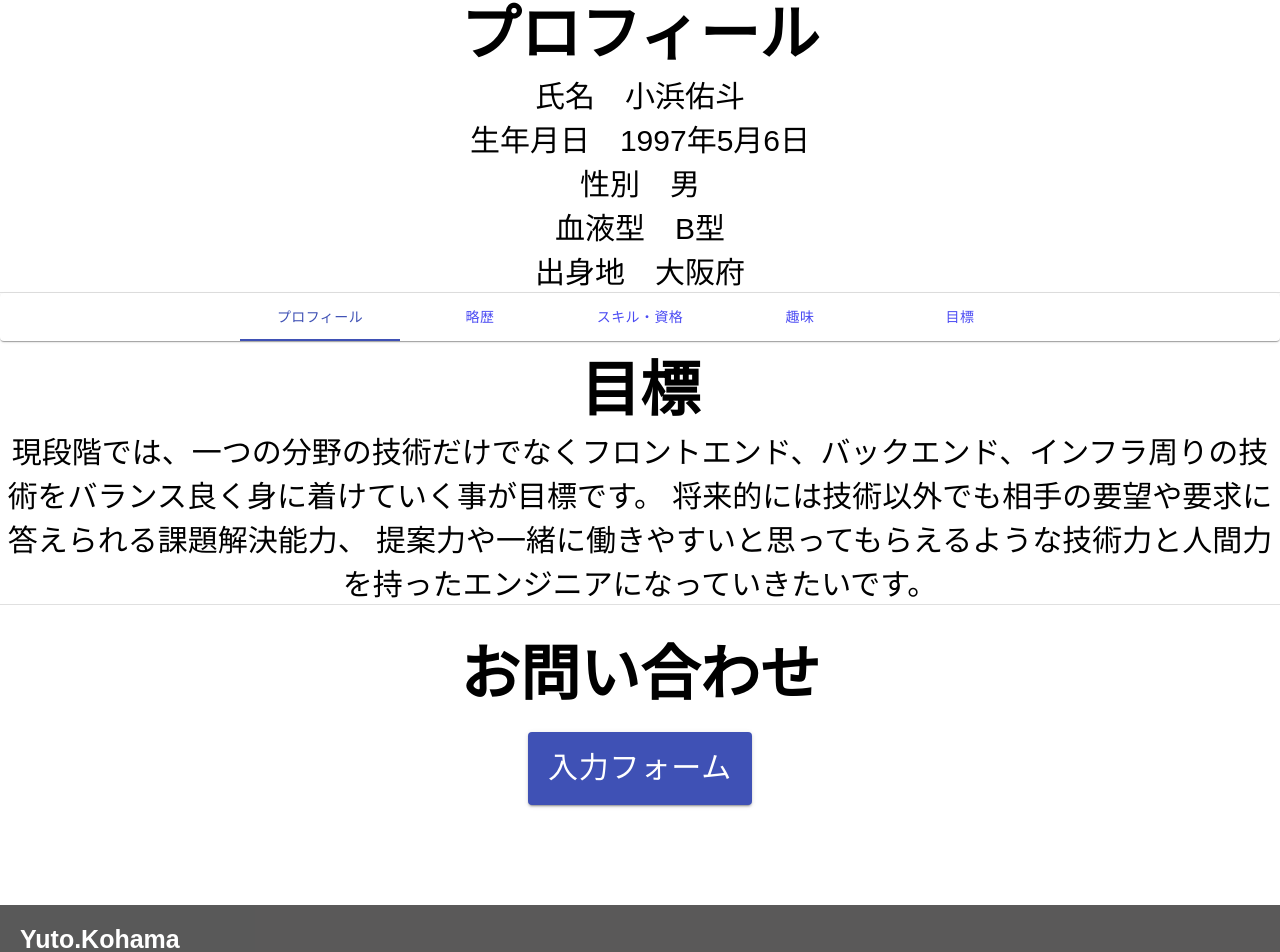
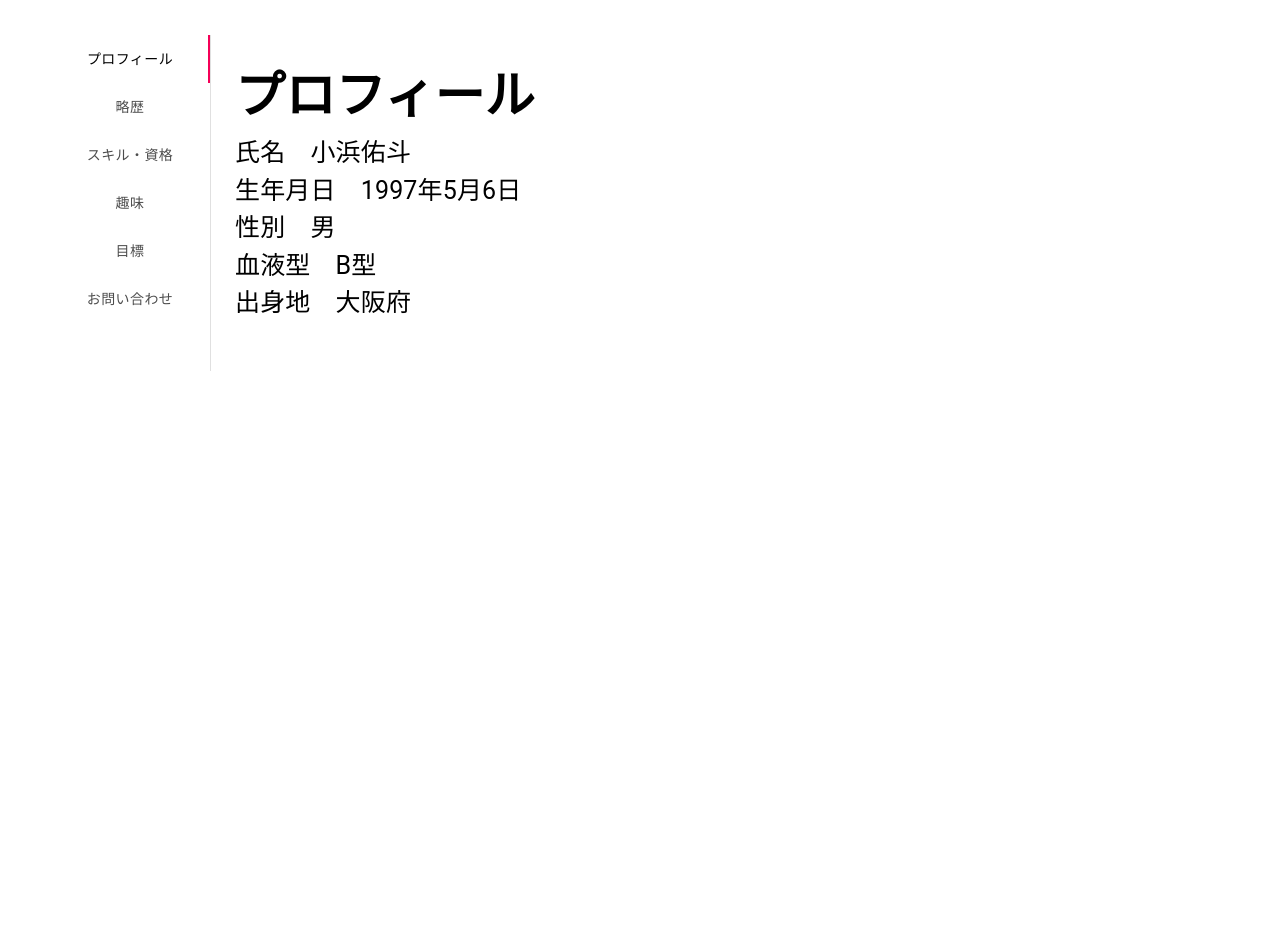
Before and after one commit to yk2906/portfolio, a React (Create React App) app: page /aim in a window 1280 px wide. Shown: the part 985-1937 px from the top of the page. After the commit the page ends 1470 px from the top, so only its background shows below. Built offline with nearby package versions, Linux system fonts and the light colour scheme.

Commit message:
initial commit

```diff
--- a/package.json
+++ b/package.json
@@ -4,6 +4,7 @@
   "private": true,
   "dependencies": {
     "@material-ui/core": "^4.11.0",
+    "@material-ui/styles": "^4.10.0",
     "@testing-library/jest-dom": "^4.2.4",
     "@testing-library/react": "^9.5.0",
     "@testing-library/user-event": "^7.2.1",
--- a/src/App.css
+++ b/src/App.css
@@ -1,6 +1,6 @@
-.App {
+/* .App {
   text-align: center;
-}
+} */
 
 .App-logo {
   height: 40vmin;
--- a/src/App.jsx
+++ b/src/App.jsx
@@ -2,7 +2,7 @@
 import './App.css';
 import Header from './components/Header';
 import Container from './components/Containers/Container';
-import Footer from './components/Footer';
+// import Footer from './components/Footer';
 
 
 const App = () => {
@@ -10,7 +10,6 @@
     <div>
       <Header />
       <Container />
-      <Footer />
     </div>
   );
 }
--- a/src/assets/styles/style.css
+++ b/src/assets/styles/style.css
@@ -30,7 +30,8 @@
     margin: auto;
     font-weight: 500;
     letter-spacing: 8px;
-    animation: fadeIn 0.9s ease 1s 1 normal;
+    opacity: 0;
+    animation: fadeIn 0.9s ease 1s 1 forwards;
 }
 
 @keyframes fadeIn {
@@ -69,18 +70,37 @@
 /* コンテイナースタイル */
 .container {
     font-size: 30px;
-    text-align: center;
+    height: 500px;
 }
 
+.profile {
+    font-size: 25px;
+}
 
+.career {
+    font-size: 25px;
+}
+
+.skills {
+    font-size: 25px;
+}
+
+.hobby {
+    font-size: 25px;
+}
+
+.aim {
+    font-size: 25px;
+}
 
 .form {
-    padding: 20px 10px 50px 10px;
+    padding-bottom: 50px;
+    font-size: 25px;
 }
 
 .form button {
     padding: 10px 20px 10px 20px;
-    font-size: 30px;
+    font-size: 20px;
 }
 
 @import url('https://fonts.googleapis.com/css?family=Exo:400,700');
@@ -221,30 +241,7 @@
 
 /* フッタースタイル */
 .footer {
-    background-color: rgb(20, 19, 19);
-    opacity: 0.7;
-    display: flex;
+    background-color: lavenderblush;
+    /* display: flex; */
+    height: 1000px;
 }
-
-.footer ul {
-    color: white;
-    list-style: none;
-    margin: 5px 5px 5px auto;
-}
-
-.footer li {
-    margin: 10px;
-    cursor: pointer;
-    user-select: none;
-}
-
-.footer li:hover {
-    opacity: 0.5;
-    transition: all 0.3s ease 0s;
-}
-
-.footer-logo {
-    color: white;
-    font-size: 25px;
-    margin: 20px auto 20px 20px;
-}
--- a/src/components/Containers/Aim.jsx
+++ b/src/components/Containers/Aim.jsx
@@ -4,9 +4,10 @@
     return(
         <div className='aim'>
         <h1>目標</h1>
-        <p>現段階では、一つの分野の技術だけでなくフロントエンド、バックエンド、インフラ周りの技術をバランス良く身に着けていく事が目標です。
+        <p>現段階では、一つの分野の技術だけでなく<br/>フロントエンド、バックエンド、インフラ周りの<br/>技術をバランス良く身に着けていく事が目標です。<br/>
             将来的には技術以外でも相手の要望や要求に答えられる課題解決能力、
-            提案力や一緒に働きやすいと思ってもらえるような技術力と人間力を持ったエンジニアになっていきたいです。
+            提案力や一緒に働きやすいと<br/>思ってもらえるような
+            技術力と人間力を持ったエンジニアになっていきたいです。
         </p>
     </div>
     )
--- a/src/components/Containers/Container.jsx
+++ b/src/components/Containers/Container.jsx
@@ -1,14 +1,15 @@
 import React from 'react';
 // import '../assets/styles/style.css';
-import Form from '../Forms/Form';
-import Menubar from './Menubar';
-import Profile from './Profile';
-import Career from './Career'
-import Skills from './Skills'
-import Hobby from './Hobby'
-import { Route } from 'react-router-dom';
-import Aim from './Aim';
-import Divider from '@material-ui/core/Divider';
+// import Form from '../Forms/Form';
+import VerticalTabs from './VerticalTabs';
+// import Profile from './Profile';
+// import Career from './Career'
+// import Skills from './Skills'
+// import Hobby from './Hobby'
+// import { Route } from 'react-router-dom';
+// import Aim from './Aim';
+// import Divider from '@material-ui/core/Divider';
+// import Footer from '../Footer';
 
 const Container = () => {
     return(
@@ -27,22 +28,19 @@
                             <li></li>
                     </ul>
             {/* </div> */}
-            <div className='profile-zone'>
-                 <Profile />
-                 <Divider />
-                <Menubar />
+            {/* <div className='profile-zone'> */}
+                <VerticalTabs />
                 {/* <Route path='/profile' component={Profile} /> */}
-                <Route path='/career' component={Career} />
+                {/* <Route path='/career' component={Career} />
                 <Route path='/skills' component={Skills} />
                 <Route path='/hobby' component={Hobby} />
-                <Route path='/aim' component={Aim} />
-            </div>
-
-            <Divider />
-            <div className='form'>
+                <Route path='/aim' component={Aim} /> */}
+            {/* </div> */}
+            {/* <div className='form'>
                 <h1>お問い合わせ</h1>
                 <Form />
-            </div>
+            </div> */}
+            {/* <Footer /> */}
         </div>
     )
 }
--- a/src/components/Containers/Menubar.jsx
+++ /dev/null
@@ -1,50 +0,0 @@
-import React from 'react';
-import { makeStyles } from '@material-ui/core/styles';
-import Paper from '@material-ui/core/Paper';
-import Tabs from '@material-ui/core/Tabs';
-import Tab from '@material-ui/core/Tab';
-import { Link } from 'react-router-dom';
-
-const useStyles = makeStyles({
-    root: {
-      flexGrow: 1,
-    },
-  });
-
-
-export default function Menubar() {
-    const classes = useStyles();
-    const [value, setValue] = React.useState(0);
-
-    const handleChange = (event, newValue) => {
-      setValue(newValue);
-    };
-
-    return (
-      <Paper className={classes.root}>
-        <Tabs
-          value={value}
-          onChange={handleChange}
-          indicatorColor="primary"
-          textColor="primary"
-          centered
-        >
-          {/* <Link to='/profile' style={{boxShadow:'none', textDecoration:'none'}}> */}
-        　  <Tab label="プロフィール" />
-          {/* </Link> */}
-          <Link to='/career' style={{boxShadow:'none', textDecoration:'none'}}>
-            <Tab label="略歴" />
-          </Link>
-          <Link to='/skills' style={{boxShadow:'none', textDecoration:'none'}}>
-            <Tab label="スキル・資格" />
-          </Link>
-          <Link to='/hobby' style={{boxShadow:'none', textDecoration:'none'}}>
-            <Tab label="趣味" />
-          </Link>
-          <Link to='/aim' style={{boxShadow:'none', textDecoration:'none'}}>
-            <Tab label="目標" />
-          </Link>
-        </Tabs>
-      </Paper>
-    );
-  }
--- /dev/null
+++ b/src/components/Containers/VerticalTabs.jsx
@@ -0,0 +1,164 @@
+import React from 'react';
+import PropTypes from 'prop-types';
+import { makeStyles } from '@material-ui/core/styles';
+import Tabs from '@material-ui/core/Tabs';
+import Tab from '@material-ui/core/Tab';
+import Typography from '@material-ui/core/Typography';
+import Box from '@material-ui/core/Box';
+import Skills from './Skills';
+import Profile from './Profile';
+import Hobby from './Hobby';
+import Aim from './Aim';
+import Form from '../Forms/Form';
+import Career from './Career';
+
+function TabPanel(props) {
+  const { children, value, index, ...other } = props;
+
+  return (
+    <div
+      role="tabpanel"
+      hidden={value !== index}
+      id={`vertical-tabpanel-${index}`}
+      aria-labelledby={`vertical-tab-${index}`}
+      {...other}
+    >
+      {value === index && (
+        <Box p={3}>
+          <Typography>{children}</Typography>
+        </Box>
+      )}
+    </div>
+  );
+}
+
+TabPanel.propTypes = {
+  children: PropTypes.node,
+  index: PropTypes.any.isRequired,
+  value: PropTypes.any.isRequired,
+};
+
+function a11yProps(index) {
+  return {
+    id: `vertical-tab-${index}`,
+    'aria-controls': `vertical-tabpanel-${index}`,
+  };
+}
+
+const useStyles = makeStyles((theme) => ({
+  root: {
+    flexGrow: 1,
+    backgroundColor: theme.palette.background.paper,
+    display: 'flex',
+    height: 336,
+    padding: 50,
+  },
+  tabs: {
+    borderRight: `1px solid ${theme.palette.divider}`,
+  },
+}));
+
+export default function VerticalTabs() {
+  const classes = useStyles();
+  const [value, setValue] = React.useState(0);
+
+  const handleChange = (event, newValue) => {
+    setValue(newValue);
+  };
+
+  return (
+    <div className={classes.root}>
+      <Tabs
+        orientation="vertical"
+        variant="scrollable"
+        value={value}
+        onChange={handleChange}
+        aria-label="Vertical tabs example"
+        className={classes.tabs}
+      >
+        <Tab label="プロフィール" {...a11yProps(0)} />
+        <Tab label="略歴" {...a11yProps(1)} />
+        <Tab label="スキル・資格" {...a11yProps(2)} />
+        <Tab label="趣味" {...a11yProps(3)} />
+        <Tab label="目標" {...a11yProps(4)} />
+        <Tab label="お問い合わせ" {...a11yProps(5)} />
+        {/* <Tab label="Item Seven" {...a11yProps(6)} /> */}
+      </Tabs>
+      <TabPanel value={value} index={0}>
+        <Profile />
+      </TabPanel>
+      <TabPanel value={value} index={1}>
+        <Career />
+      </TabPanel>
+      <TabPanel value={value} index={2}>
+        <Skills />
+      </TabPanel>
+      <TabPanel value={value} index={3}>
+        <Hobby />
+      </TabPanel>
+      <TabPanel value={value} index={4}>
+        <Aim />
+      </TabPanel>
+        <TabPanel value={value} index={5}>
+        <div className='form'>
+          <h1>お問い合わせ</h1>
+        </div>
+        <Form />
+      </TabPanel>
+      {/* <TabPanel value={value} index={6}>
+        Item Seven
+      </TabPanel> */}
+    </div>
+  );
+}
+
+// import React from 'react';
+// import { makeStyles } from '@material-ui/core/styles';
+// import Paper from '@material-ui/core/Paper';
+// import Tabs from '@material-ui/core/Tabs';
+// import Tab from '@material-ui/core/Tab';
+// import { Link } from 'react-router-dom';
+
+// const useStyles = makeStyles({
+//     root: {
+//       flexGrow: 1,
+//     },
+//   });
+
+
+// export default function Menubar() {
+//     const classes = useStyles();
+//     const [value, setValue] = React.useState(0);
+
+//     const handleChange = (event, newValue) => {
+//       setValue(newValue);
+//     };
+
+//     return (
+//       <Paper className={classes.root}>
+//         <Tabs
+//           value={value}
+//           onChange={handleChange}
+//           indicatorColor="primary"
+//           textColor="primary"
+//           centered
+//         >
+//           {/* <Link to='/profile' style={{boxShadow:'none', textDecoration:'none'}}> */}
+//         　  <Tab label="プロフィール" />
+//           {/* </Link> */}
+//           <Link to='/career' style={{boxShadow:'none', textDecoration:'none'}}>
+//             <Tab label="略歴" />
+//           </Link>
+//           <Link to='/skills' style={{boxShadow:'none', textDecoration:'none'}}>
+//             <Tab label="スキル・資格" />
+//           </Link>
+//           <Link to='/hobby' style={{boxShadow:'none', textDecoration:'none'}}>
+//             <Tab label="趣味" />
+//           </Link>
+//           <Link to='/aim' style={{boxShadow:'none', textDecoration:'none'}}>
+//             <Tab label="目標" />
+//           </Link>
+//         </Tabs>
+//       </Paper>
+//     );
+//   }
--- a/src/components/Footer.jsx
+++ b/src/components/Footer.jsx
@@ -4,12 +4,7 @@
 const Footer = () => {
     return(
         <div className='footer'>
-            <h1 className='footer-logo'>Yuto.Kohama</h1>
-            {/* <ul>
-                <li>プロフィール</li>
-                <li>目標</li>
-                <li>お問い合わせ</li>
-            </ul> */}
+
         </div>
     )
 }
```
